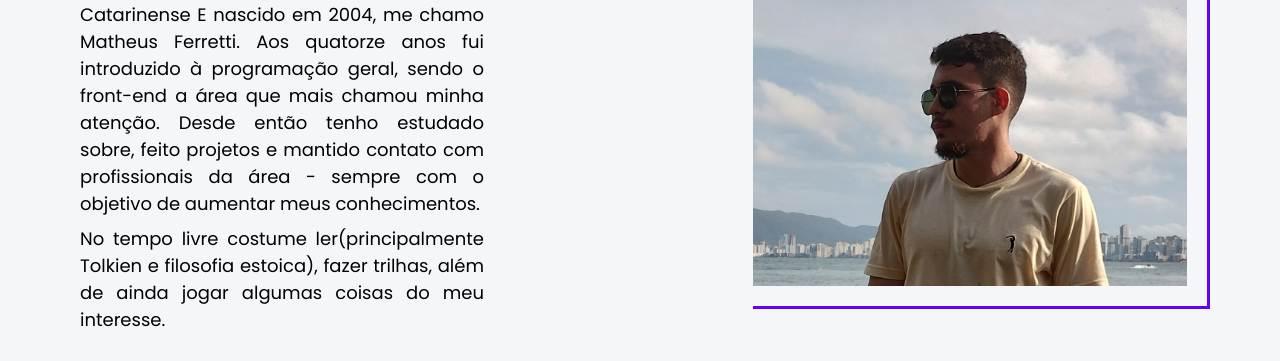
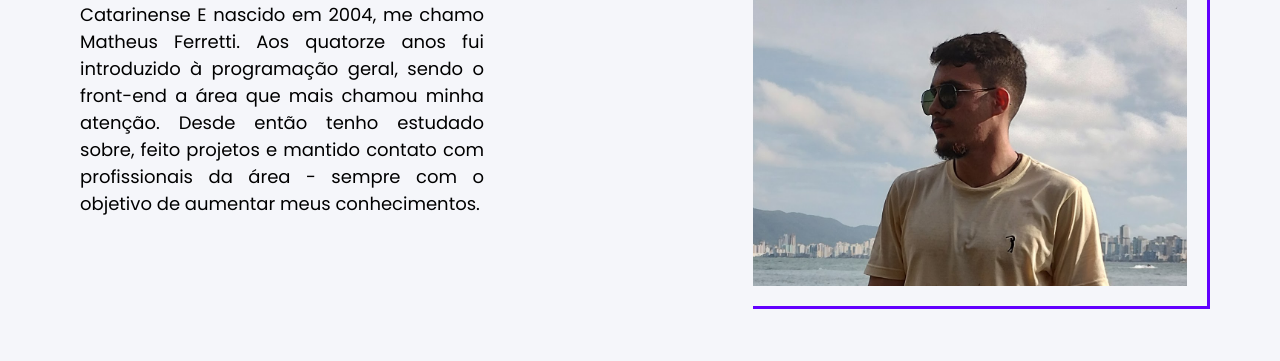
Before and after one commit to MatheusFerretti-1508/portfolio_2, a website: page index.html in a window 1280 px wide. Shown: the part 248-609 px from the top of the page. Drawn offline with Linux system fonts and the light colour scheme.

Commit message:
edição de texto

```diff
--- a/index.html
+++ b/index.html
@@ -38,9 +38,6 @@
                         <p>
                             Catarinense E nascido em 2004, me chamo Matheus Ferretti. Aos quatorze anos fui introduzido à programação geral, sendo o front-end a área que mais chamou minha atenção.
                             Desde então tenho estudado sobre, feito projetos e mantido contato com profissionais da área - sempre com o objetivo de aumentar meus conhecimentos.
-                        </p>
-                        <p>
-                            No tempo livre costume ler(principalmente Tolkien e filosofia estoica), fazer trilhas, além de ainda jogar algumas coisas do meu interesse.
                         </p>
                     </div>
                 </main>
```
